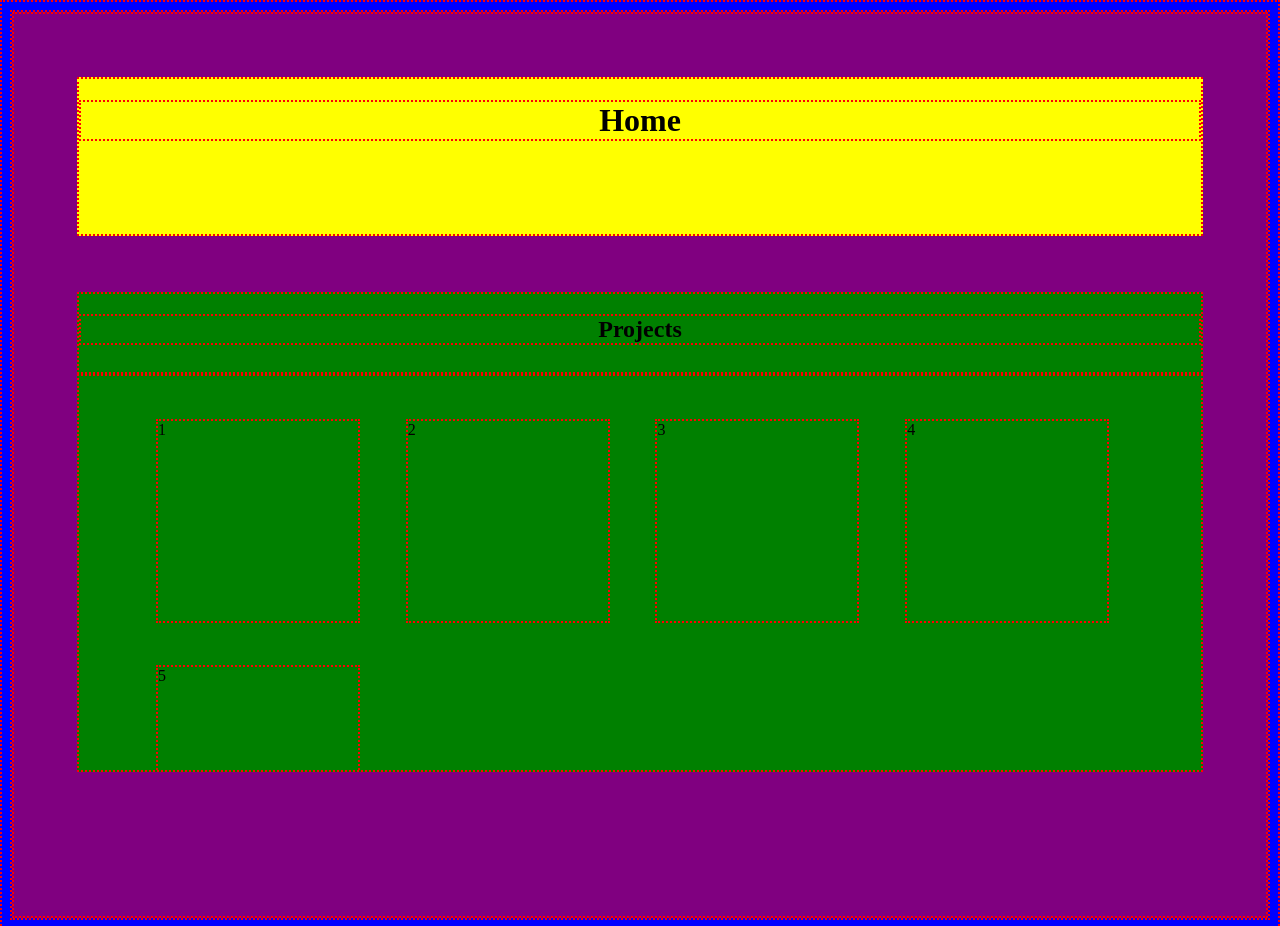
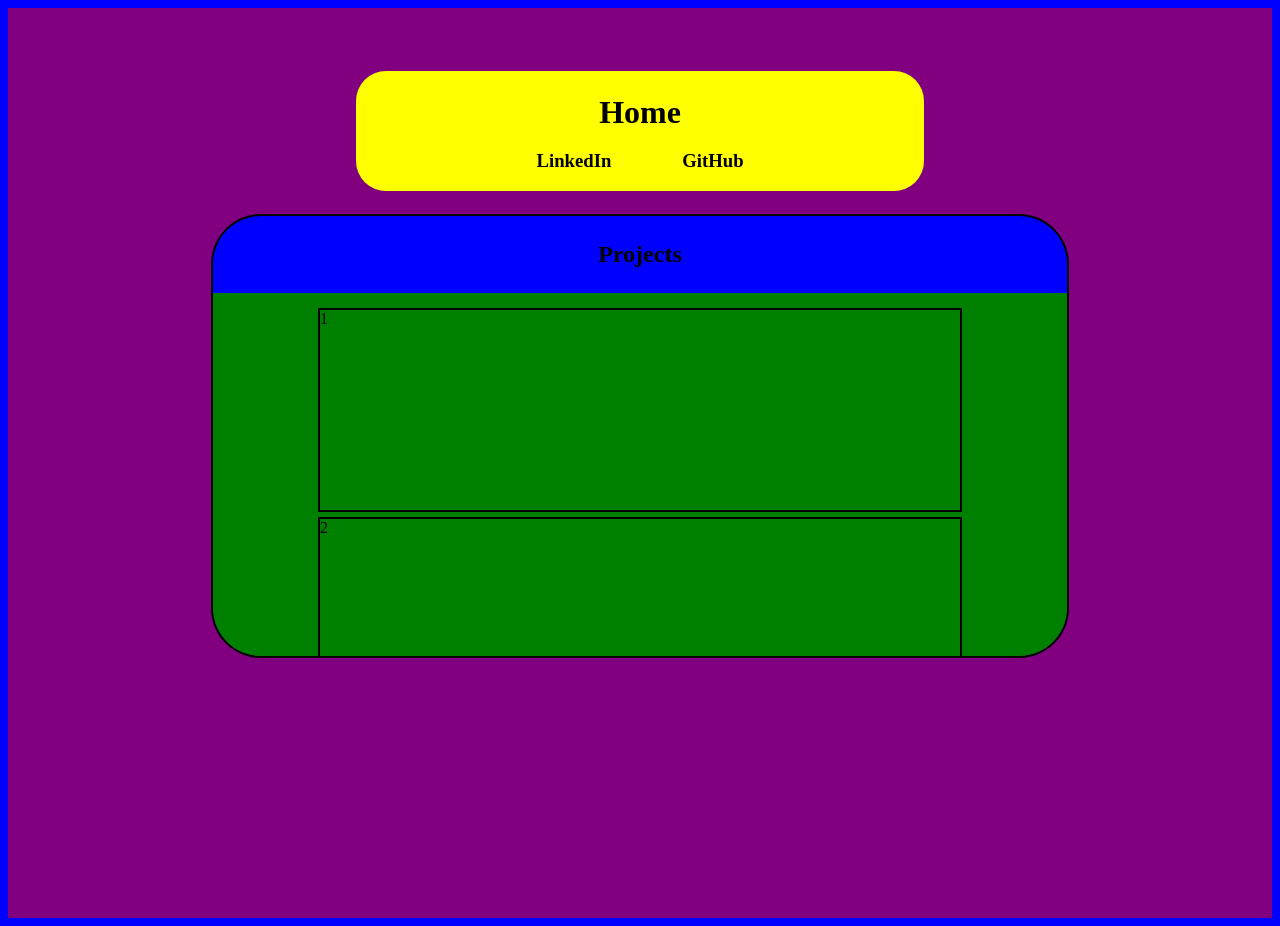
Before and after one commit to Mark-Edwards-II/portfolio_messed_up_config, a FastAPI app: page / in a window 1280 px wide. Run offline with FastAPI, Linux system fonts and the light colour scheme.

Commit message:
walk away from the css

```diff
--- a/static/home_style.css
+++ b/static/home_style.css
@@ -1,17 +1,34 @@
-* {
+/* * {
     border: 2px dotted red;
-}
+} */
 
 body {
     background-color: blue;
 }
 
 #header {
+    margin: auto;
+    width: 50%;
+    padding-top: 1px;
+    border-radius: 30px;
+    min-height: fit-content;
     text-align: center;
-    height: 20%;
     background-color: yellow;
 }
+h1 {
+    margin-bottom: 1px;
+}
+a {
+    text-decoration: none;
+    padding: 5px;
+    margin: 0px 5% 0px 5%;
+}
 
+#external {
+    display: inline-block;
+    color: black;
+    height: fit-content;
+}
 #main {
     background-color: purple;
     padding: 5%;
@@ -19,23 +36,42 @@ body {
 }
 
 #projects_title {
-    height: 10%;
-    margin-top: 5%;
+    margin: 0px;
+    height: fit-content;
     text-align: center;
-    background-color: green;
+}
+
+#project_header {
+    border-radius: 50px 50px 0px 0px;
+    width: 75%;
+    margin: 2% auto 0px auto;
+    padding: 25px 0px;
+    height: fit-content;
+    background-color: blue;
+    border-top: 2px solid black;
+    border-bottom: none;
+    border-left: 2px solid black;
+    border-right: 2px solid black;
 }
 
 #projects {
-    padding: 2%;
-    padding-left: 5%;
+    padding-top: 10px;
+    margin: 0% auto 0% auto;
+    width: 75%;
+    overflow: scroll;
+    border-radius: 0px 0px 50px 50px;
+    border-top: none;
+    border-bottom: 2px solid black;
+    border-left: 2px solid black;
+    border-right: 2px solid black;
     background-color: green;
     height: 45%;
-    overflow: scroll;
 }
 
 .project_blocks {
-    margin: 2%;
-    display: inline-block;
+    border: 2px solid black;
+    margin: 5px auto;
+    /* display: inline; */
     height: 200px;
-    width: 200px;
+    width: inherit;
 }
--- a/templates/home.html
+++ b/templates/home.html
@@ -7,9 +7,17 @@
     <div id="main">
         <div id="header">
             <h1>Home</h1>
+            <div>
+                <a href="https://www.linkedin.com/in/mark-edwards-developer/" >
+                    <h3 id="external">LinkedIn</h3>
+                </a>
+                <a href="https://github.com/Mark-Edwards-II">
+                    <h3 id="external">GitHub</h3>
+                </a>
+            </div>
         </div>
-        <div id="projects_title">
-            <h2>Projects</h2>
+        <div id="project_header">
+            <h2 id="projects_title">Projects</h2>
         </div>
         <div id="projects">
             {% for stuff in context %}
```
Also changed, not shown: 1 other file.
